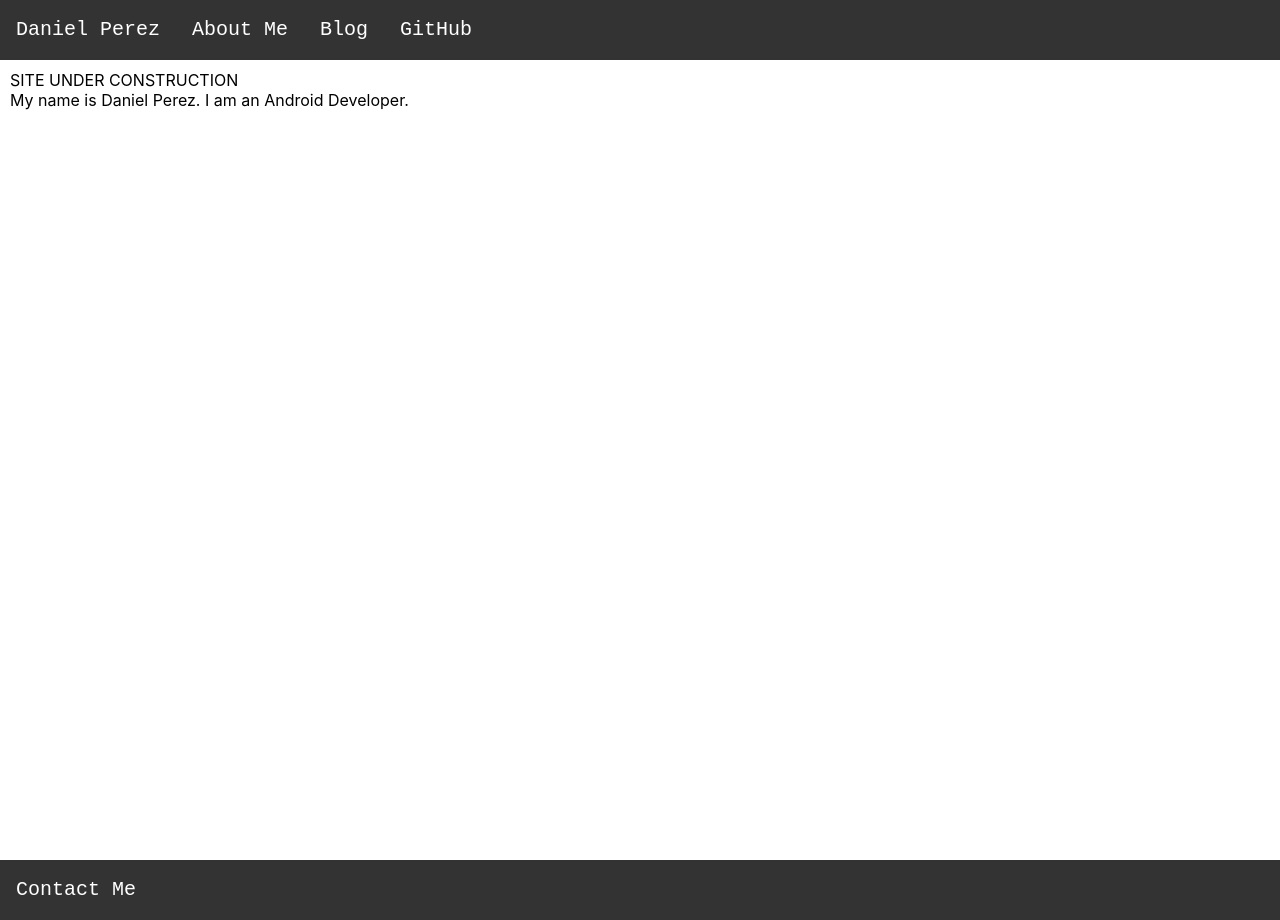
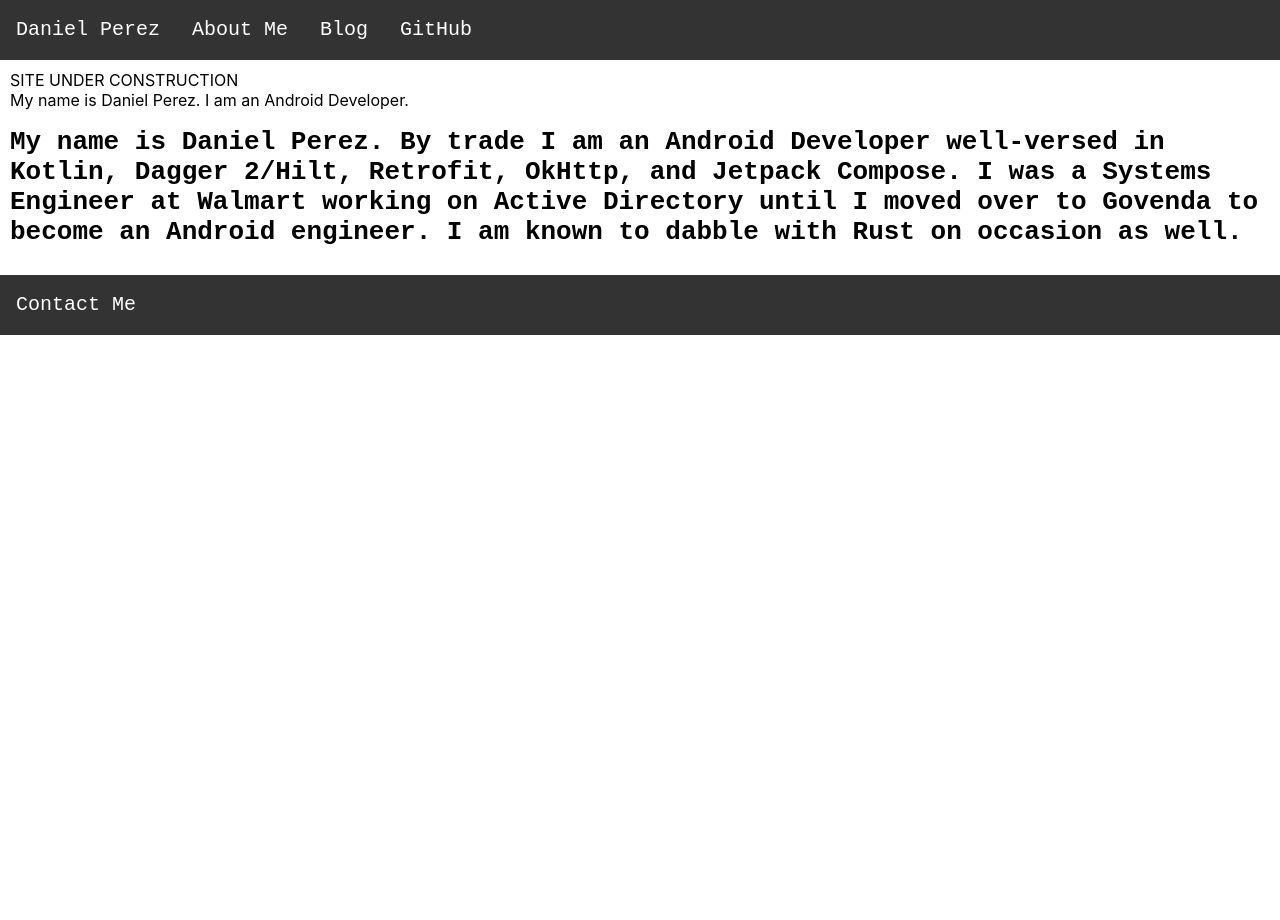
Before and after one commit to danielPerez97/website, a React (Create React App) app: page / in a window 1280 px wide. After the commit the page ends 800 px from the top, so only its background shows below. Built offline with nearby package versions, Linux system fonts and the light colour scheme.

Commit message:
Changes to accomodate the fix for the footer moving and growing with the content pane

```diff
--- a/src/App.jsx
+++ b/src/App.jsx
@@ -1,5 +1,6 @@
 import React from 'react';
 import styled from 'styled-components';
+import AboutMe from './components/AboutMe';
 
 const Container = styled.div`
   padding: 10px
@@ -10,6 +11,7 @@ function App() {
     <Container>
       <div>SITE UNDER CONSTRUCTION</div>
       <div>My name is Daniel Perez. I am an Android Developer.</div>
+      <AboutMe />
     </Container>
   );
 }
--- a/src/components/AboutMe.jsx
+++ b/src/components/AboutMe.jsx
@@ -5,7 +5,8 @@ const Banner = styled.h1`
   font-family: monospace;
 `;
 
-const AboutMe = () => (
+function AboutMe() {
+  return (
     <Banner>
       My name is Daniel Perez. By trade I am an Android Developer well-versed in Kotlin,
       Dagger 2/Hilt, Retrofit, OkHttp, and Jetpack Compose. I was a Systems Engineer at Walmart
@@ -13,5 +14,6 @@ const AboutMe = () => (
       I am known to dabble with Rust on occasion as well.
     </Banner>
   );
+}
 
 export default AboutMe;
--- a/src/components/Footer.jsx
+++ b/src/components/Footer.jsx
@@ -2,8 +2,8 @@ import React from 'react';
 import styled, { css } from 'styled-components';
 
 const FooterContainer = styled.div`
-  bottom: 0;
   height: 60px;
+  flex: 0;
 `;
 
 const StyledUnorderedList = styled.ul`
--- a/src/components/Header.jsx
+++ b/src/components/Header.jsx
@@ -3,9 +3,9 @@ import { Link } from 'react-router-dom';
 import styled, { css } from 'styled-components';
 
 const HeaderContainer = styled.div`
-  position: sticky;
   top: 0;
   height: 60px;
+  flex-shrink: 0;
 `;
 
 const StyledUnorderedList = styled.ul`
--- a/src/routes/root.jsx
+++ b/src/routes/root.jsx
@@ -5,17 +5,39 @@ import Header from '../components/Header';
 import Footer from '../components/Footer';
 
 const AppContainer = styled.div`
-  min-height: 100vh;
+  height: 100%;
+  width: 100%;
+`;
+
+const PageContainer = styled.div`
+  display: flex;
+  flex-direction: column;
+  height: 100vh;
+`;
+
+const ContentContainer = styled(Outlet)`
+  flex-grow: 1;
+  width: 100%;
+`;
+
+const StyledFooter = styled(Footer)`
+  content: '\\00a0';
+  display: block;
+  margin-top: var(--space);
+  height: 0;
+  visibility: hidden;
 `;
 
 function Root() {
   return (
     <React.StrictMode>
-      <Header />
       <AppContainer>
-        <Outlet />
+        <PageContainer>
+          <Header />
+          <ContentContainer />
+          <StyledFooter />
+        </PageContainer>
       </AppContainer>
-      <Footer />
     </React.StrictMode>
   );
 }
```
Also changed, not shown: src/images/DanielPerez.jpeg (added). Lines whose indentation alone changed are shown as unchanged.
